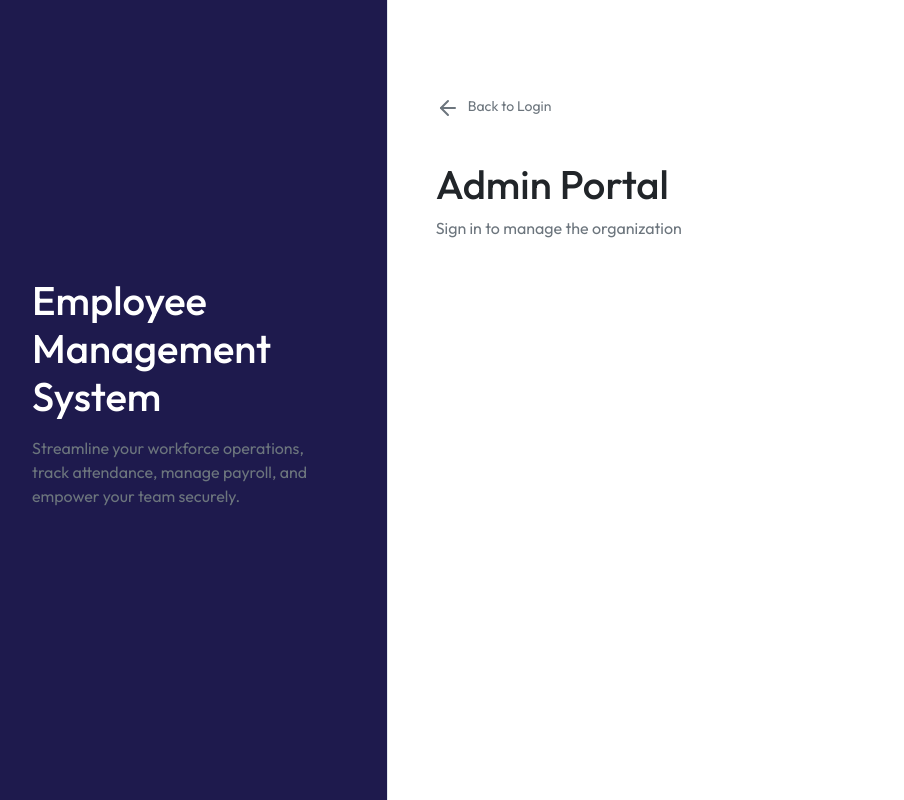
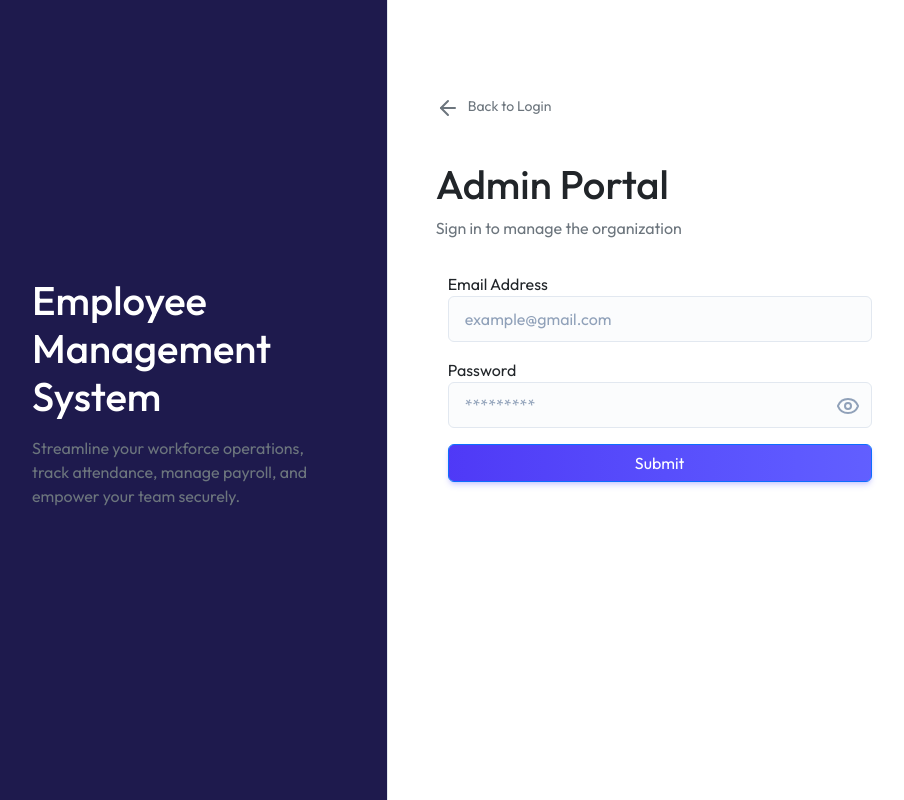
Before and after one commit to gdesai09/Employee-Managemaen-System, a React (Vite) app: page /login/admin in a window 1280 px wide. Shown: the whole page, without its empty margins (28-932 px from the left). Built offline with nearby package versions, Linux system fonts and the light colour scheme.

Commit message:
Login Form Completed

```diff
--- a/src/components/LoginForm.jsx
+++ b/src/components/LoginForm.jsx
@@ -1,17 +1,19 @@
-import { ArrowLeftIcon } from "lucide-react";
+import { ArrowLeftIcon, EyeIcon, EyeOffIcon, Loader2Icon } from "lucide-react";
 import LoginLeftSide from "./LoginLeftSide";
 import { Link } from "react-router-dom";
 import { useState } from "react";
 
-
-const LoginForm = ({role, title, subtitle}) => {
-
-  const [email , setEmail] = useState("");
+const LoginForm = ({ role, title, subtitle }) => {
+  const [email, setEmail] = useState("");
   const [password, setPassword] = useState("");
   const [showPassword, setShowPassword] = useState(false);
   const [error, setError] = useState("");
   const [loading, setLoading] = useState(false);
 
+  const handelSubmit = async (e) => {
+    e.preventDefault();
+    console.log(email,password);
+  };
 
   return (
     <div className="min-h-screen flex flex-col md:flex-row">
@@ -19,14 +21,62 @@ const LoginForm = ({role, title, subtitle}) => {
 
       <div className="container mt-5 p-5 sm:p-12">
         <div className="W-full max-w-md animate-fade-in">
-        <Link to="/login" className="inline-flex gap-2 item-center text-decoration-none text-secondary text-sm mb-10">
-         <ArrowLeftIcon/> Back to Login
-        </Link>
-         <div className="mb-8">
-         <h1 className="text-2xl sm:text-3xl font-medium text-zinc-800">{title}</h1>
-         <p className="text-secondary">{subtitle}</p>
-         </div>
-      </div>
+          <Link
+            to="/login"
+            className="inline-flex gap-2 item-center text-decoration-none text-secondary text-sm mb-10"
+          >
+            <ArrowLeftIcon /> Back to Login
+          </Link>
+          <div className="mb-8">
+            <h1 className="text-2xl sm:text-3xl font-medium text-zinc-800">
+              {title}
+            </h1>
+            <p className="text-secondary">{subtitle}</p>
+          </div>
+          {error && (
+            <div className="mb-10 p-4 bg-rose-50 border boeder-rose-200 text-rose-700 text-sm rounded-xl flex item-start gap-3">
+              <div className="w-1.5 h-1.5 rounded-full bg-rose-500 mt-1.5 shrink-0" />
+              {error}
+            </div>
+          )}
+          <div className="container bordered ">
+            <form onSubmit={handelSubmit}>
+              <div>
+                <label>Email Address </label>
+                <input
+                  type="email"
+                  placeholder="example@gmail.com"
+                  value={email}
+                  onChange={(e) => setEmail(e.target.value)}
+                  required
+                />
+                <br />
+              </div>
+              <div>
+                <label htmlFor="" className="mt-3">
+                  Password
+                </label>
+                <div className="relative">
+                  <input
+                  type={showPassword ? "text" : "password"}
+                  placeholder="*********"
+                  value={password}
+                  onChange={(e) => setPassword(e.target.value)}
+                  required
+                />
+                <button type="button" className="absolute right-3 top-1.7 translate-y-1/2 text-slate-400 hover:text-slate-600 transition-color" onClick={()=>setShowPassword(!showPassword)}>
+                   { showPassword? <EyeOffIcon/>:<EyeIcon/>}
+                </button>
+                </div>
+              </div>
+
+              <button className="btn btn-primary mt-3 form-control" disabled={loading}>
+                {loading && <Loader2Icon className="animate-spin h-4 w-4 mr-2"/>}
+                Submit
+              </button>
+            </form>
+          </div>
+        </div>
       </div>
     </div>
   );
```
